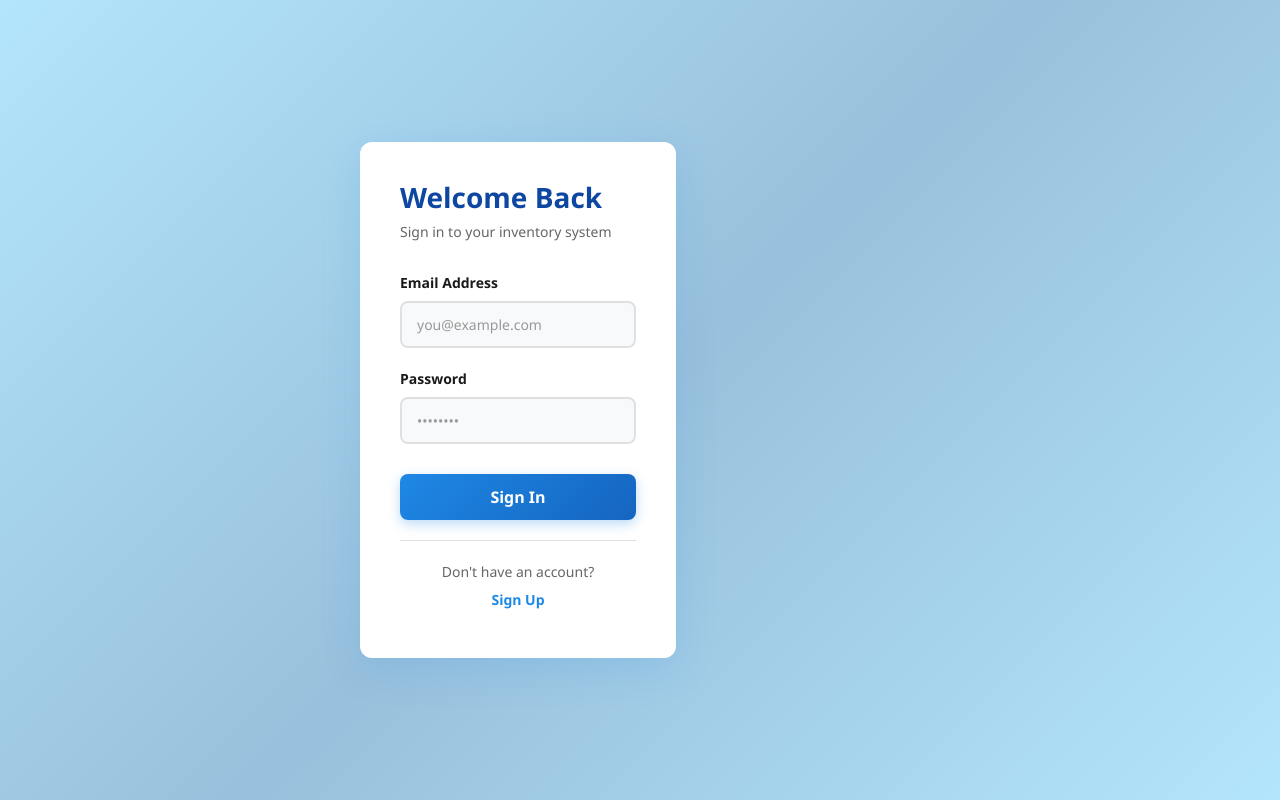
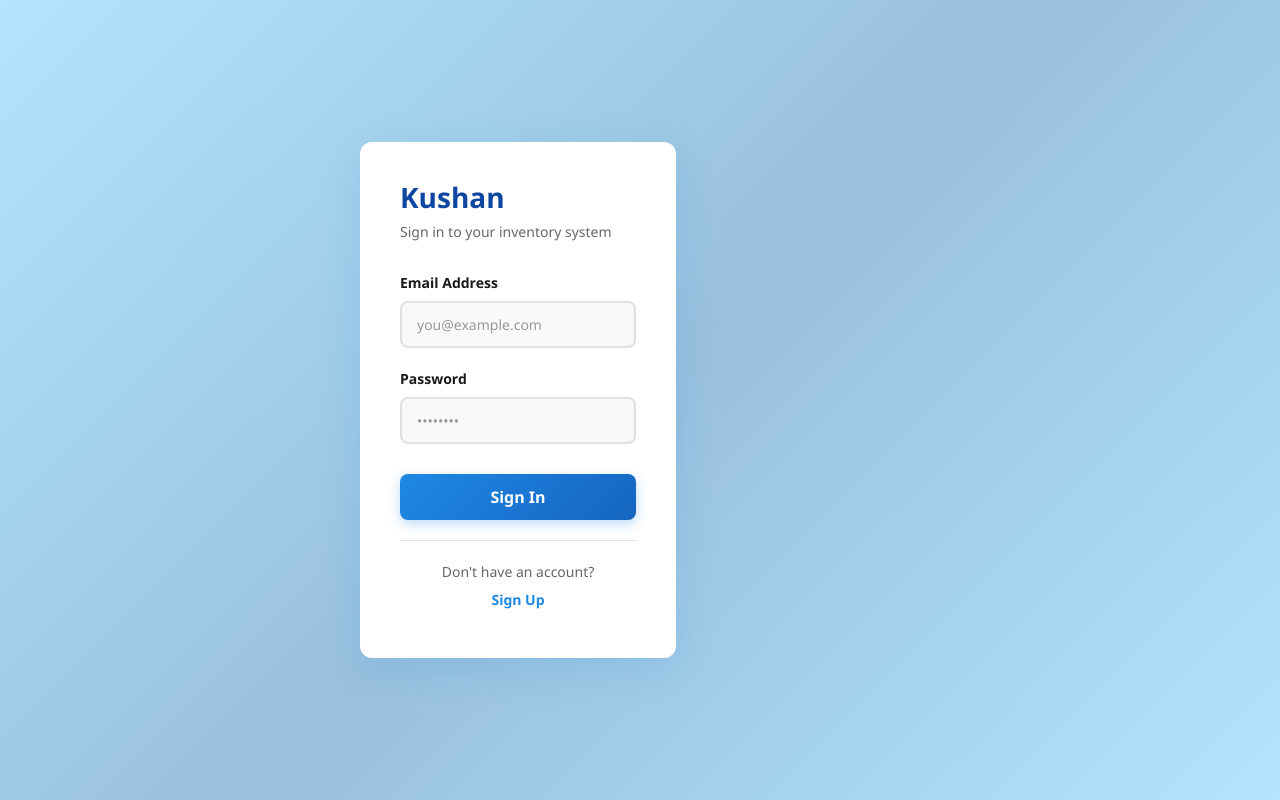
Before and after one commit to kushandisnaka/devops_inventory_management_system, a React app in the folder frontend/: page / in a window 1280 px wide. Built offline with nearby package versions, Linux system fonts and the light colour scheme; the HTML template or start-up script is replaced by a standard one.

Commit message:
change name

```diff
--- a/frontend/src/pages/LoginSignup.jsx
+++ b/frontend/src/pages/LoginSignup.jsx
@@ -111,7 +111,7 @@ export default function LoginSignup({ setIsLoggedIn }) {
       <div className="auth-wrapper">
         <div className="auth-card">
           <div className="auth-header">
-            <h1>{isLogin ? 'Welcome Back' : 'Create Account'}</h1>
+            <h1>{isLogin ? 'Kushan' : 'Create Account'}</h1>
             <p>{isLogin ? 'Sign in to your inventory system' : 'Join us to manage your inventory'}</p>
           </div>
 
```
